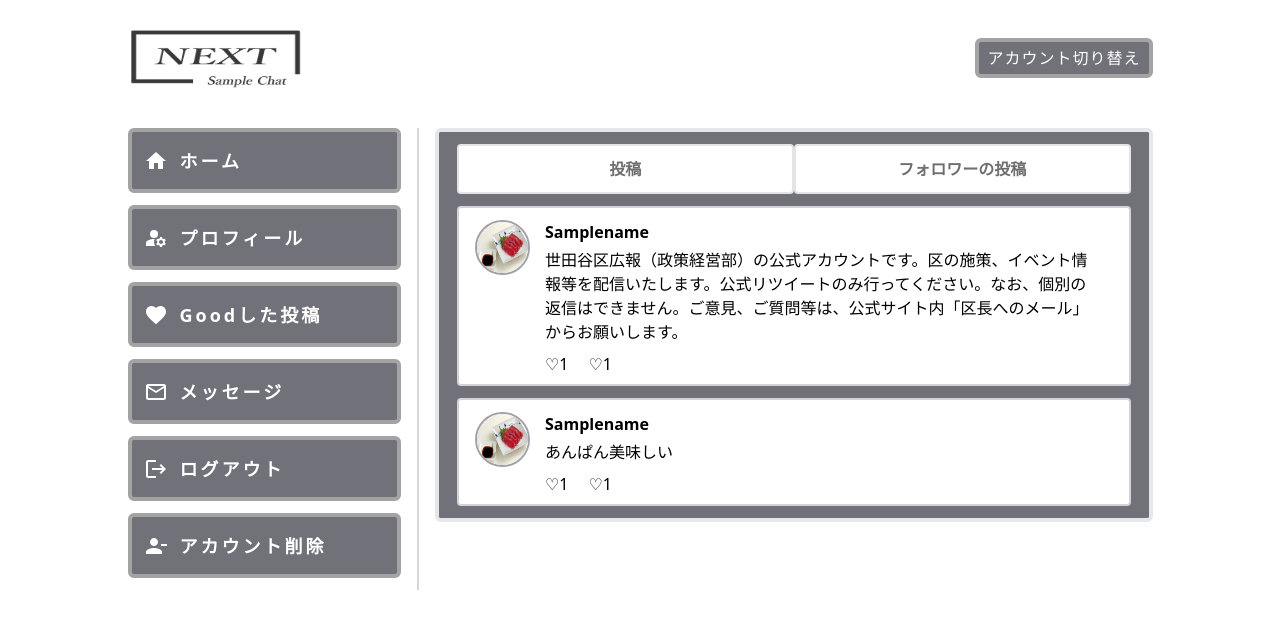
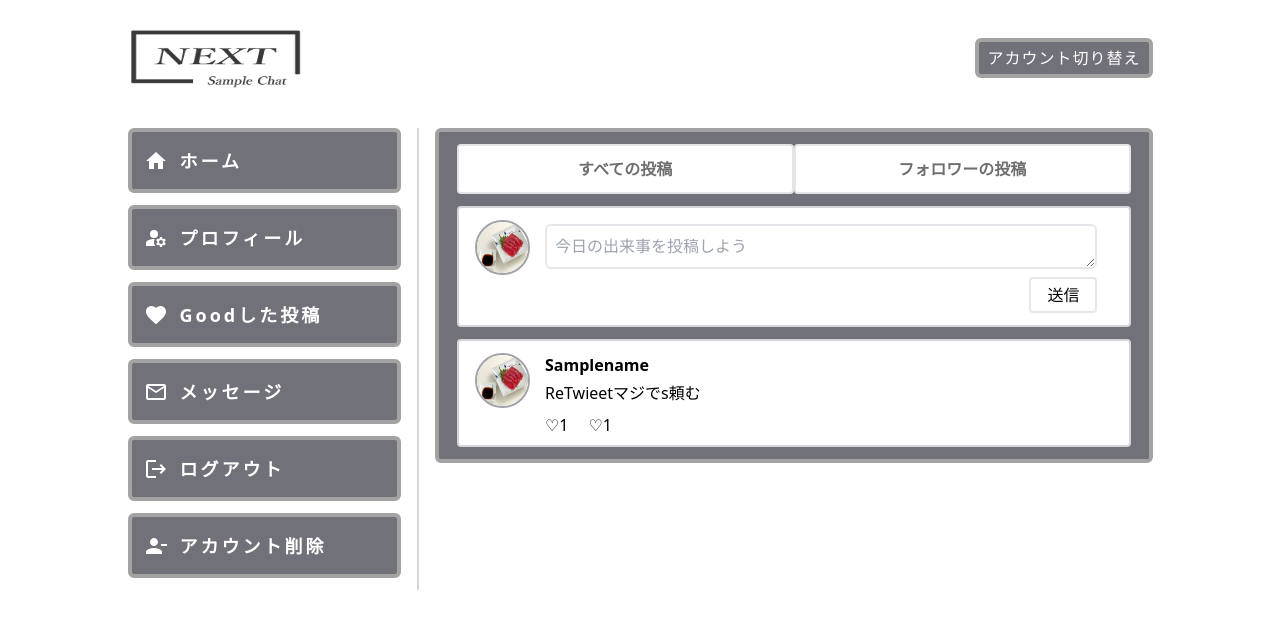
Before and after one commit to tarako25/SnsApp, a Next.js app: page / in a window 1280 px wide. Both pictures are taken after a click on the element "フォロワーの投稿". Shown: the top 628 px of the page. Built offline with nearby package versions, Linux system fonts and the light colour scheme.

Commit message:
inputpost作成中

```diff
--- a/src/app/compornents/Main.jsx
+++ b/src/app/compornents/AllPost.jsx
@@ -4,7 +4,7 @@ import Imgae from 'next/image'
 import React from 'react'
 import sample from '@/imgs/sample2.png'
 
-export default function Main() {
+export default function AllPost() {
   return (
     <>
     {/* 1記事 */}
--- /dev/null
+++ b/src/app/compornents/FollowerPost.jsx
@@ -0,0 +1,35 @@
+"use client"
+import Link from 'next/link'
+import Imgae from 'next/image'
+import React from 'react'
+import sample from '@/imgs/sample2.png'
+
+export default function FollowerPost() {
+  return (
+    <>
+    {/* 1記事 */}
+    <Link href="/">
+      <div className='border-2  border-zinc-300 rounded mt-3 bg-white flex justify-start items-center flex-col'>
+        <div className='flex w-[95%] mt-3'>
+          <Imgae src={sample} className='w-[55px]  h-[55px] rounded-full border-2 border-zinc-400'/>
+          <div className='flex justify-center w-full items-center flex-col text-left'>
+            <div className='w-[95%] font-bold mb-1 text-md'>Samplename</div>
+            <div className='w-[95%] text-sm md:text-base'>
+              ReTwieetマジでs頼む
+            </div>
+            <div className='w-[95%] flex my-2'>
+              <div className='mr-5'>
+                ♡1
+              </div>
+              <div className='mr-5'>
+                ♡1
+              </div>
+            </div>
+          </div>
+        </div>
+      </div>
+    </Link>
+    {/* 1記事 */}
+    </>
+  )
+}
--- /dev/null
+++ b/src/app/compornents/InputPost.jsx
@@ -0,0 +1,28 @@
+"use client"
+import React from 'react'
+import Imgae from 'next/image'
+import sample from '@/imgs/sample2.png'
+export default function InputPost() {
+  return (
+    <>
+    <div>
+    <div>
+      <div className='border-2  border-zinc-300 rounded mt-3 bg-white flex justify-start items-center flex-col'>
+        <div className='flex w-[95%] mt-3'>
+          <Imgae src={sample} className='w-[55px]  h-[55px] rounded-full border-2 border-zinc-400'/>
+          <div className='flex justify-center w-full items-center my-1 flex-col text-left'>
+            <textarea placeholder='今日の出来事を投稿しよう' className='w-[95%] h-[45px] p-2 text-sm md:text-base rounded-md border-2 flex items-start justify-start'>
+            </textarea>
+            <div className='w-[95%] flex my-2 justify-end'>
+                <button className='border-2 px-4 py-1 rounded'>
+                    送信
+                </button>
+            </div>
+          </div>
+        </div>
+      </div>
+    </div>
+    </div>
+    </>
+  )
+}
--- a/src/app/compornents/Select.jsx
+++ b/src/app/compornents/Select.jsx
@@ -1,22 +1,32 @@
-import React from 'react'
-import Main from "@/app/compornents/Main"
+"use client"
+import React, { useState } from 'react'
+import AllPost from "@/app/compornents/AllPost"
+import FollowerPost from "@/app/compornents/FollowerPost"
+import InputPost from "@/app/compornents/InputPost"
 
 export default function Select() {
+
+  const [switchbtn, setSwitchbtn] = useState(true);
+  const handleChange = () => {
+    //押すたびに反転
+    setSwitchbtn((boolean) => !boolean)
+  }
   return (
     <>
-    <div className='normal border-4 w-[100%] rounded-md border-neutral-00 md:w-[70%]'>
-        <div className='w-full pb-3 rounded-sm bg-zinc-500 flex justify-center'>
+    <div className='normal border-4 w-[100%] rounded-md border-neutral-400 md:w-[70%]'>
+        <div className='w-full pb-3 rounded-sm normal flex justify-center'>
           <div className='w-[95%]'>
             {/* 投稿切り替えボタン */}
             <div className='w-full mt-3 rounded flex justify-around h-[50px]'>
-                <div className='w-[50%] text-sm md:text-base fontc flex justify-center items-center border-2 rounded cursor-pointer font-bold text-md bg-white border-zinc-200'>
-                    投稿
+                <div onClick={handleChange} className='w-[50%] text-sm md:text-base fontc flex justify-center items-center border-2 rounded cursor-pointer font-bold text-md bg-white border-zinc-200'>
+                    すべての投稿
                 </div>
-                <div className='w-[50%] text-sm md:text-base fontc flex justify-center items-center border-2 rounded cursor-pointer font-bold text-md bg-white border-zinc-200'>
+                <div onClick={handleChange} className='w-[50%] text-sm md:text-base fontc flex justify-center items-center border-2 rounded cursor-pointer font-bold text-md bg-white border-zinc-200'>
                     フォロワーの投稿
                 </div>
             </div>
-            <Main />
+            <InputPost />
+            {switchbtn ? <AllPost /> : <FollowerPost />}
           </div>
         </div>
     </div>
```
